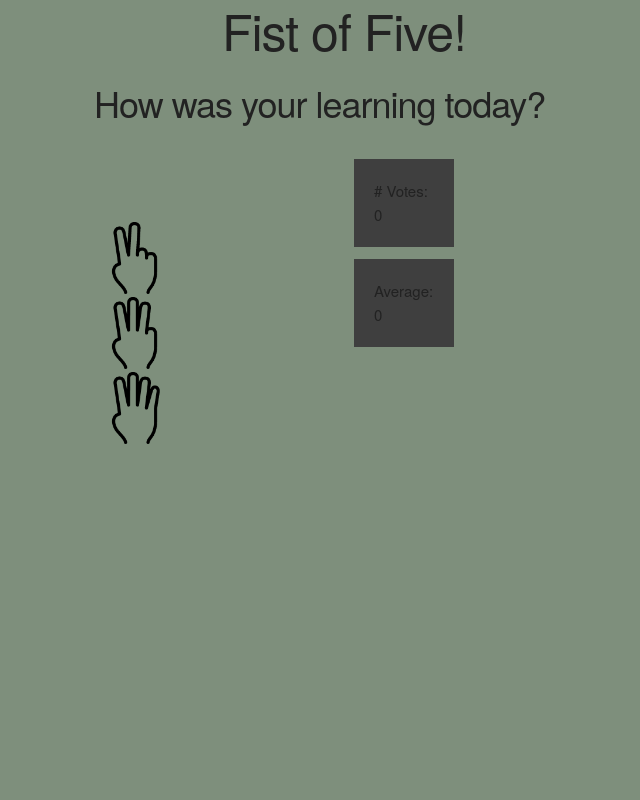
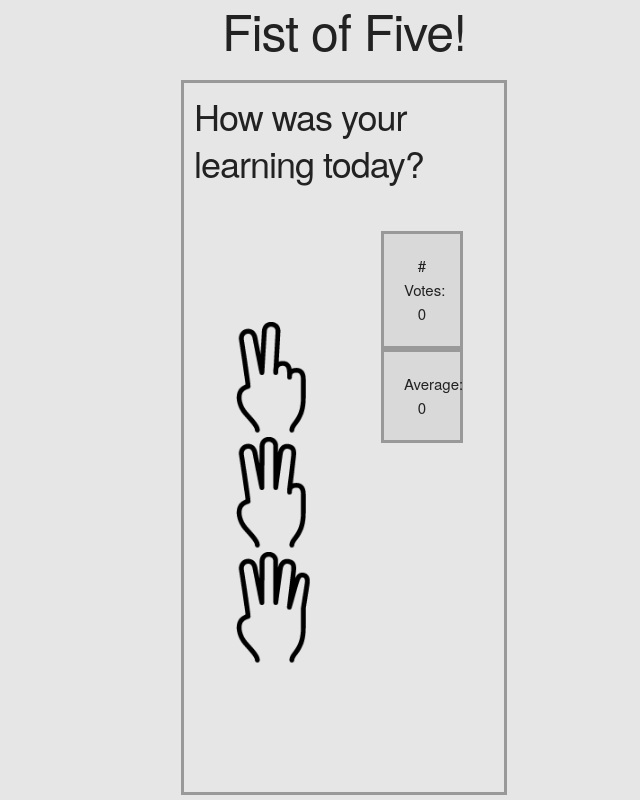
Before and after one commit to EzraFermanis/fistoffive, a website: page index.html in a window 1280 px wide. Shown: the whole page, without its empty margins (296-936 px from the left). Drawn offline with nearby package versions, Linux system fonts and the light colour scheme; no server answers.

Commit message:
added mahutas CSS

```diff
--- a/public/css/main.css
+++ b/public/css/main.css
@@ -1,23 +1,37 @@
-html {
-  background-color: #7e8f7c
-}
-
 #votes,#average{
-  background: #3f3f3f;
+  background: #d9d9d9;
   padding: 20px;
   margin-top: 5%;
   max-width: 25%;
+   margin: auto;
+    width: 70%;
+    border: 3px solid #999999;
+    padding: 20px;
+    text-align: center;
 }
 
+body {
+    background-color:#e6e6e6
+}
 .main {
-  /*background-image: url('/images/palm.png');*/
   background-size: contain;
   background-repeat: no-repeat;
   flex-direction: column;
+  background-color: #e6e6e6;
+  margin: auto;
+    width: 60%;
+    border: 3px solid #999999;
+    padding: 10px;
 }
 
 h1 {
  text-align: center;
+}
+
+.finger {
+    margin: auto;
+    width: 60%;
+    padding: 20px;
 }
 
 #one {
```
Also changed, not shown: index.html (+1 -0 lines), public/css/component.css (line endings or trailing spaces), public/images/Enchanted-Library-wallpaper.jpg (added), 2 other files.
